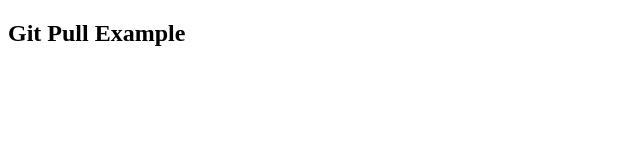
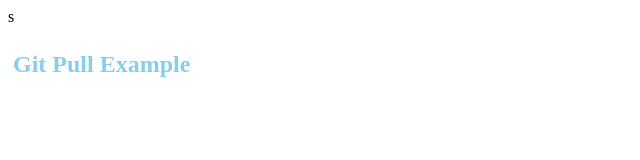
Before and after one commit to corianoharris/gitPullExample, a plain HTML site: page index.html in a window 1280 px wide. Shown: the whole page, without its empty margins (0-640 px from the left). Drawn offline with Linux system fonts and the light colour scheme.

Commit message:
first inital.

```diff
--- a/index.html
+++ b/index.html
@@ -4,9 +4,10 @@
   <meta charset="UTF-8">
   <meta http-equiv="X-UA-Compatible" content="IE=edge">
   <meta name="viewport" content="width=device-width, initial-scale=1.0">
+  <link rel="stylesheet" href="main.css">
   <title>Document</title>
 </head>
-<body>
+<body>s
   <h2>Git Pull Example</h2>
 </body>
 </html>
--- a/main.css
+++ b/main.css
@@ -0,0 +1,5 @@
+h2 {
+  font-size: 24px;
+  color: skyblue;
+  padding: 5px;
+}
```
